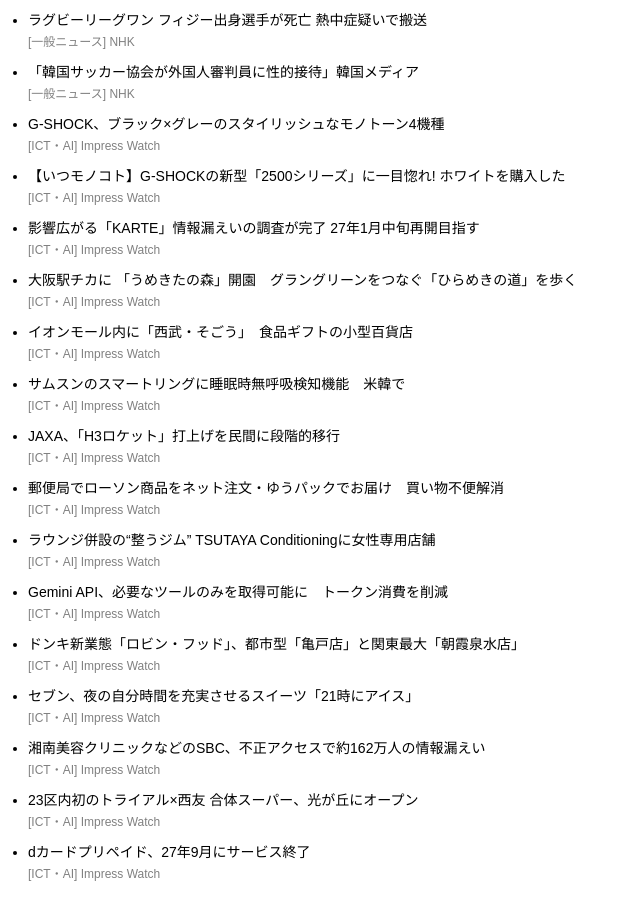
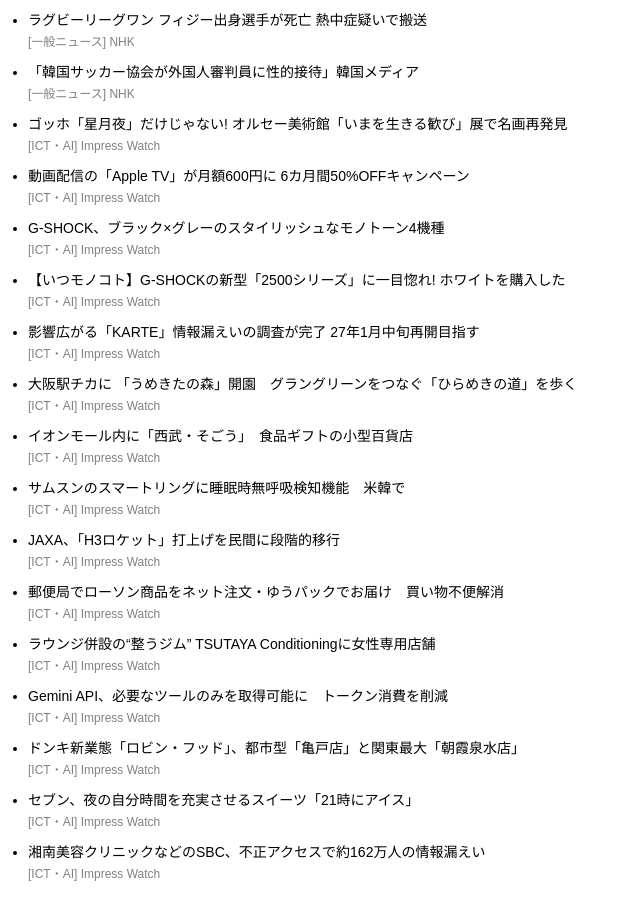
Before and after one commit to hama2016ap-art/education-ict-news, a plain HTML site: page index.html in a window 1280 px wide. Shown: the part 1724-2622 px from the top of the page, without its empty margins (0-640 px from the left). Drawn offline with Linux system fonts and the light colour scheme.

Commit message:
Auto update news

```diff
--- a/index.html
+++ b/index.html
@@ -61,7 +61,7 @@ a:hover {
 <h1>教育ICTニュース</h1>
 
 <div class="update">
-最終更新: 2026-11-21 18:30:22
+最終更新: 2026-11-22 02:16:19
 </div>
 
 <h2>★ 注目ニュース</h2>
@@ -393,6 +393,26 @@ nginx「緊急」脆弱性、官房長官が「必要な措置」呼び掛け
 </li>
 
 <li>
+<a href="https://www.watch.impress.co.jp/docs/news/2158335.html">
+ゴッホ「星月夜」だけじゃない! オルセー美術館「いまを生きる歓び」展で名画再発見
+</a>
+<br>
+<span class="source">
+[ICT・AI] Impress Watch
+</span>
+</li>
+
+<li>
+<a href="https://www.watch.impress.co.jp/docs/news/2158432.html">
+動画配信の「Apple TV」が月額600円に 6カ月間50%OFFキャンペーン
+</a>
+<br>
+<span class="source">
+[ICT・AI] Impress Watch
+</span>
+</li>
+
+<li>
 <a href="https://www.watch.impress.co.jp/docs/news/2156849.html">
 G-SHOCK、ブラック×グレーのスタイリッシュなモノトーン4機種
 </a>
@@ -522,26 +542,6 @@ Gemini API、必要なツールのみを取得可能に　トークン消費を
 </span>
 </li>
 
-<li>
-<a href="https://www.watch.impress.co.jp/docs/news/2158115.html">
-23区内初のトライアル×西友 合体スーパー、光が丘にオープン
-</a>
-<br>
-<span class="source">
-[ICT・AI] Impress Watch
-</span>
-</li>
-
-<li>
-<a href="https://www.watch.impress.co.jp/docs/news/2158082.html">
-dカードプリペイド、27年9月にサービス終了
-</a>
-<br>
-<span class="source">
-[ICT・AI] Impress Watch
-</span>
-</li>
-
 </ul>
 
 </body>
```
